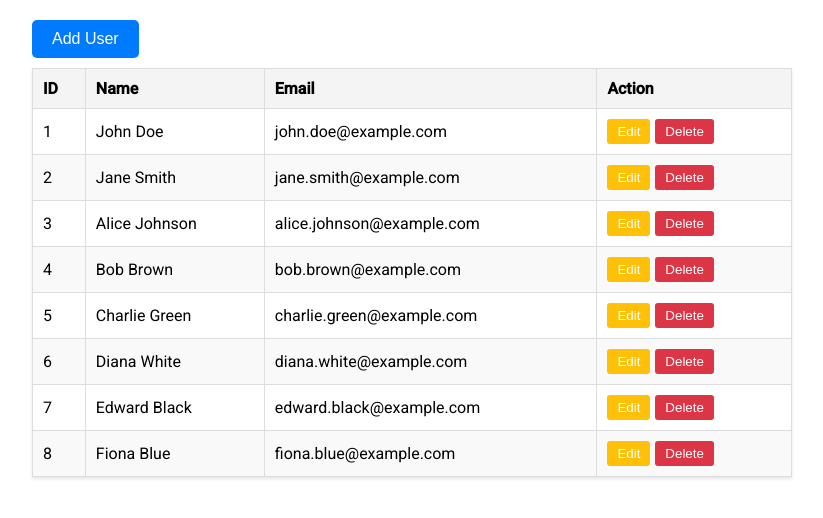
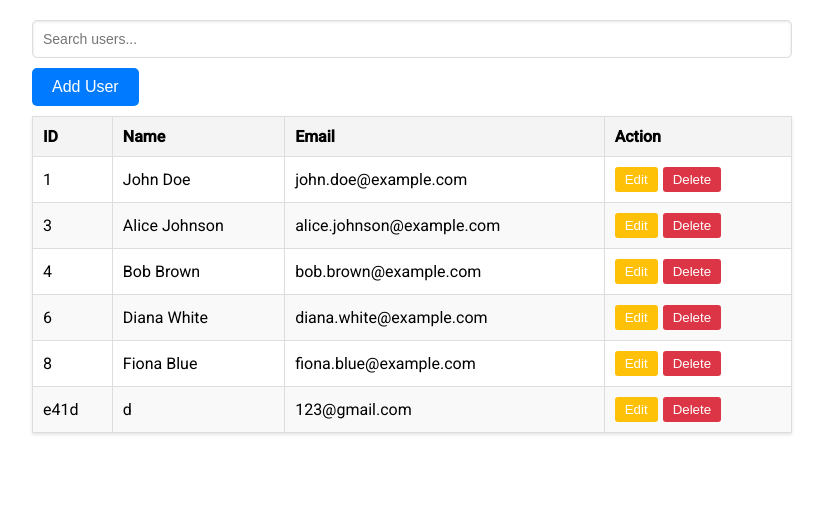
Before and after one commit to Dmytrii9Cherniak/user-management-list, an Angular app: page / in a window 1280 px wide. Shown: the top 518 px of the page, without its empty margins (228-1051 px from the left). Built offline with nearby package versions, Linux system fonts and the light colour scheme; data requests are answered from the project's data file.

Commit message:
added users search

```diff
--- a/db.json
+++ b/db.json
@@ -4,11 +4,6 @@
       "id": "1",
       "name": "John Doe",
       "email": "john.doe@example.com"
-    },
-    {
-      "id": "2",
-      "name": "Jane Smith",
-      "email": "jane.smith@example.com"
     },
     {
       "id": "3",
@@ -21,24 +16,19 @@
       "email": "bob.brown@example.com"
     },
     {
-      "id": "5",
-      "name": "Charlie Green",
-      "email": "charlie.green@example.com"
-    },
-    {
       "id": "6",
       "name": "Diana White",
       "email": "diana.white@example.com"
     },
     {
-      "id": "7",
-      "name": "Edward Black",
-      "email": "edward.black@example.com"
-    },
-    {
       "id": "8",
       "name": "Fiona Blue",
       "email": "fiona.blue@example.com"
+    },
+    {
+      "name": "d",
+      "email": "123@gmail.com",
+      "id": "e41d"
     }
   ]
 }
--- a/src/app/components/user-table-list/user-table-list.component.html
+++ b/src/app/components/user-table-list/user-table-list.component.html
@@ -1,5 +1,15 @@
 <div class="table-container">
+  <div class="search-container">
+    <input type="text" class="search-input" placeholder="Search users..." (input)="filterUsers($event)" />
+  </div>
   <button class="add-user-button" (click)="openModal('createUserModal')">Add User</button>
+
+  <ng-container *ngIf="isLoading; else dataLoaded">
+    <p>Loading users...</p>
+  </ng-container>
+
+  <ng-template #dataLoaded>
+    <ng-container *ngIf="filteredUsers.length > 0; else noUsers">
       <table class="user-table">
         <thead>
         <tr>
@@ -10,7 +20,7 @@
         </tr>
         </thead>
         <tbody>
-    <tr *ngFor="let user of users">
+        <tr *ngFor="let user of filteredUsers">
           <td>{{ user.id }}</td>
           <td>{{ user.name }}</td>
           <td>{{ user.email }}</td>
@@ -21,6 +31,11 @@
         </tr>
         </tbody>
       </table>
+    </ng-container>
+    <ng-template #noUsers>
+      <p>No users found.</p>
+    </ng-template>
+  </ng-template>
 </div>
 
 <app-modal [isModalShow]="isModalVisible('createUserModal')"
--- a/src/app/components/user-table-list/user-table-list.component.scss
+++ b/src/app/components/user-table-list/user-table-list.component.scss
@@ -2,6 +2,25 @@
   padding: 20px;
   max-width: 800px;
   margin: auto;
+
+  .search-container {
+    margin-bottom: 10px;
+  }
+
+  .search-input {
+    padding: 10px;
+    width: 100%;
+    border: 1px solid #ddd;
+    border-radius: 5px;
+    font-size: 14px;
+    box-shadow: inset 0 1px 3px rgba(0, 0, 0, 0.1);
+
+    &:focus {
+      border-color: #007bff;
+      outline: none;
+      box-shadow: 0 0 5px rgba(0, 123, 255, 0.5);
+    }
+  }
 
   .add-user-button {
     display: block;
@@ -53,7 +72,6 @@
     background-color: #dc3545;
     color: white;
   }
-
 }
 
 .modal-form {
@@ -131,3 +149,139 @@
     background-color: #c82333;
   }
 }
+
+
+
+//.table-container {
+//  padding: 20px;
+//  max-width: 800px;
+//  margin: auto;
+//
+//  .add-user-button {
+//    display: block;
+//    margin-bottom: 10px;
+//    padding: 10px 20px;
+//    background-color: #007bff;
+//    color: white;
+//    border: none;
+//    border-radius: 5px;
+//    cursor: pointer;
+//    font-size: 16px;
+//    text-align: center;
+//  }
+//
+//  .user-table {
+//    width: 100%;
+//    border-collapse: collapse;
+//    box-shadow: 0 2px 3px rgba(0, 0, 0, 0.1);
+//
+//    th {
+//      background-color: #f4f4f4;
+//    }
+//
+//    tr:nth-child(even) {
+//      background-color: #f9f9f9;
+//    }
+//
+//    th, td {
+//      padding: 10px;
+//      border: 1px solid #ddd;
+//      text-align: left;
+//    }
+//  }
+//
+//  .action-button {
+//    padding: 5px 10px;
+//    margin-right: 5px;
+//    border: none;
+//    border-radius: 3px;
+//    cursor: pointer;
+//  }
+//
+//  .edit-button {
+//    background-color: #ffc107;
+//    color: white;
+//  }
+//
+//  .delete-button {
+//    background-color: #dc3545;
+//    color: white;
+//  }
+//
+//}
+//
+//.modal-form {
+//  display: flex;
+//  flex-direction: column;
+//  gap: 15px;
+//
+//  .form-group {
+//    display: flex;
+//    flex-direction: column;
+//    gap: 5px;
+//
+//    label {
+//      font-weight: bold;
+//      color: #333;
+//    }
+//
+//    .form-control {
+//      padding: 10px;
+//      border: 1px solid #ddd;
+//      border-radius: 5px;
+//      font-size: 14px;
+//      width: 100%;
+//      box-shadow: inset 0 1px 3px rgba(0, 0, 0, 0.1);
+//
+//      &:focus {
+//        border-color: #007bff;
+//        outline: none;
+//        box-shadow: 0 0 5px rgba(0, 123, 255, 0.5);
+//      }
+//    }
+//
+//    .is-invalid {
+//      border-color: #dc3545;
+//      box-shadow: 0 0 5px rgba(220, 53, 69, 0.5);
+//    }
+//
+//    .error-message {
+//      color: #dc3545;
+//      font-size: 12px;
+//      margin-top: 5px;
+//
+//      span {
+//        display: block;
+//      }
+//    }
+//  }
+//}
+//
+//.modal-save-button {
+//  padding: 10px 20px;
+//  background-color: #28a745;
+//  color: white;
+//  border: none;
+//  border-radius: 5px;
+//  cursor: pointer;
+//  font-size: 16px;
+//
+//  &:hover {
+//    background-color: #218838;
+//  }
+//}
+//
+//.modal-cancel-button {
+//  padding: 10px 20px;
+//  background-color: #dc3545;
+//  color: white;
+//  border: none;
+//  border-radius: 5px;
+//  cursor: pointer;
+//  font-size: 16px;
+//  margin-left: 10px;
+//
+//  &:hover {
+//    background-color: #c82333;
+//  }
+//}
--- a/src/app/components/user-table-list/user-table-list.component.ts
+++ b/src/app/components/user-table-list/user-table-list.component.ts
@@ -14,7 +14,9 @@ import { filter, map, tap } from 'rxjs/operators';
 })
 export class UserTableListComponent extends ModalManager implements OnInit, OnDestroy {
 
+  public isLoading: boolean = false;
   public users: UserModel[];
+  public filteredUsers: UserModel[];
   public createUserForm: FormGroup;
   public updateUserForm: FormGroup;
   private modalSubscription: Subscription;
@@ -57,13 +59,35 @@ export class UserTableListComponent extends ModalManager implements OnInit, OnDe
   }
 
   public getAllUsers(): void {
+    this.isLoading = true;
     this.userService.getAllUsers().subscribe((value: UserModel[]): void => {
       this.users = value;
+      this.filteredUsers = this.users;
+      this.isLoading = false;
+    }, (): void => {
+      this.isLoading = false;
+      this.toastrService.error('Failed to load users.');
     });
   }
 
+  public filterUsers(event: Event): void {
+    const filterValue = (event.target as HTMLInputElement).value.toLowerCase();
+
+    if (!filterValue) {
+      this.filteredUsers = this.users;
+    } else {
+      this.filteredUsers = this.users.filter(user =>
+        user.name.toLowerCase().includes(filterValue) ||
+        user.email.toLowerCase().includes(filterValue)
+      );
+    }
+
+    if (this.filteredUsers.length === 0) {
+      this.toastrService.info('No users match your search.');
+    }
+  }
+
   public createNewUser(): void {
-
     if (this.createUserForm.invalid) {
       this.toastrService.error('Please fill in all required fields correctly.');
       this.createUserForm.markAllAsTouched();
@@ -96,7 +120,6 @@ export class UserTableListComponent extends ModalManager implements OnInit, OnDe
   }
 
   public updateExistingUser(): void {
-
     if (this.updateUserForm.invalid) {
       this.toastrService.error('Please fill in all required fields correctly.');
       this.updateUserForm.markAllAsTouched();
@@ -116,7 +139,7 @@ export class UserTableListComponent extends ModalManager implements OnInit, OnDe
         complete: (): void => {
           this.toastrService.success('User updated successfully.');
         }
-      })
+      });
     }
   }
 
@@ -138,3 +161,146 @@ export class UserTableListComponent extends ModalManager implements OnInit, OnDe
     this.modalSubscription.unsubscribe();
   }
 }
+
+
+
+// import { Component, OnDestroy, OnInit } from '@angular/core';
+// import { UsersService } from '../../services/users.service';
+// import { UserModel } from '../../models/user.model';
+// import { ToastrService } from 'ngx-toastr';
+// import { ModalManager } from '../../OOP/modal.manager';
+// import { FormBuilder, FormGroup, Validators } from '@angular/forms';
+// import { Subscription, merge } from 'rxjs';
+// import { filter, map, tap } from 'rxjs/operators';
+//
+// @Component({
+//   selector: 'app-user-table-list',
+//   templateUrl: './user-table-list.component.html',
+//   styleUrl: './user-table-list.component.scss'
+// })
+// export class UserTableListComponent extends ModalManager implements OnInit, OnDestroy {
+//
+//   public users: UserModel[];
+//   public createUserForm: FormGroup;
+//   public updateUserForm: FormGroup;
+//   private modalSubscription: Subscription;
+//   private selectedUser: UserModel | null = null;
+//
+//   constructor(
+//     private userService: UsersService,
+//     private toastrService: ToastrService,
+//     private formBuilder: FormBuilder
+//   ) {
+//     super();
+//   }
+//
+//   ngOnInit(): void {
+//     this.createUserForm = this.formBuilder.group({
+//       name: ['', [Validators.required]],
+//       email: ['', [Validators.required, Validators.email]]
+//     });
+//
+//     this.updateUserForm = this.formBuilder.group({
+//       name: ['', [Validators.required]],
+//       email: ['', [Validators.required, Validators.email]]
+//     });
+//
+//     this.getAllUsers();
+//
+//     const createUserModal$ = this.modalState$.pipe(
+//       map(modalStates => modalStates['createUserModal']),
+//       filter(isVisible => !isVisible),
+//       tap(() => this.createUserForm.reset())
+//     );
+//
+//     const editUserModal$ = this.modalState$.pipe(
+//       map(modalStates => modalStates['editUserModal']),
+//       filter(isVisible => !isVisible),
+//       tap(() => this.updateUserForm.reset())
+//     );
+//
+//     this.modalSubscription = merge(createUserModal$, editUserModal$).subscribe();
+//   }
+//
+//   public getAllUsers(): void {
+//     this.userService.getAllUsers().subscribe((value: UserModel[]): void => {
+//       this.users = value;
+//     });
+//   }
+//
+//   public createNewUser(): void {
+//
+//     if (this.createUserForm.invalid) {
+//       this.toastrService.error('Please fill in all required fields correctly.');
+//       this.createUserForm.markAllAsTouched();
+//       return;
+//     }
+//
+//     if (this.createUserForm.valid) {
+//       this.userService.createUser(this.createUserForm.value).subscribe({
+//         next: () :void => {
+//           this.closeModal('createUserModal');
+//           this.getAllUsers();
+//         },
+//         error: (err) :void => {
+//           console.error(err)
+//         },
+//         complete: () :void => {
+//           this.toastrService.success('User created successfully.');
+//         }
+//       });
+//     }
+//   }
+//
+//   public openEditModal(user: UserModel): void {
+//     this.selectedUser = user;
+//     this.updateUserForm.patchValue({
+//       name: user.name,
+//       email: user.email
+//     });
+//     this.openModal('editUserModal');
+//   }
+//
+//   public updateExistingUser(): void {
+//
+//     if (this.updateUserForm.invalid) {
+//       this.toastrService.error('Please fill in all required fields correctly.');
+//       this.updateUserForm.markAllAsTouched();
+//       return;
+//     }
+//
+//     if (this.updateUserForm.valid && this.selectedUser) {
+//       this.userService.updateUser(this.selectedUser.id, this.updateUserForm.value).subscribe({
+//         next: (): void => {
+//           this.updateUserForm.reset();
+//           this.closeModal('editUserModal');
+//           this.getAllUsers();
+//         },
+//         error: (error): void => {
+//           console.error(error);
+//         },
+//         complete: (): void => {
+//           this.toastrService.success('User updated successfully.');
+//         }
+//       })
+//     }
+//   }
+//
+//   public deleteUser(id: number): void {
+//     this.userService.deleteUser(id).subscribe({
+//       next: (): void => {
+//         this.getAllUsers();
+//       },
+//       error: (error): void => {
+//         console.error(error);
+//       },
+//       complete: (): void => {
+//         this.toastrService.info('User deleted successfully.');
+//       }
+//     });
+//   }
+//
+//   ngOnDestroy(): void {
+//     this.modalSubscription.unsubscribe();
+//   }
+// }
```
Lines whose indentation alone changed are shown as unchanged.
